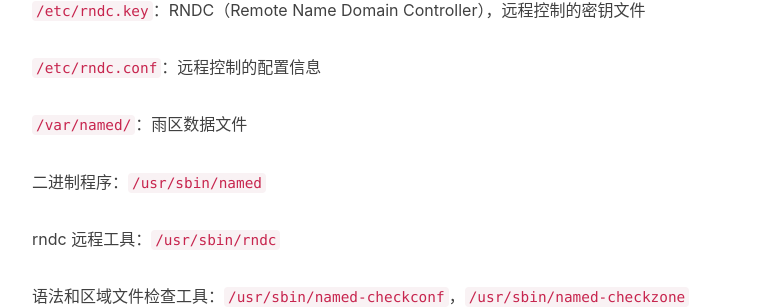
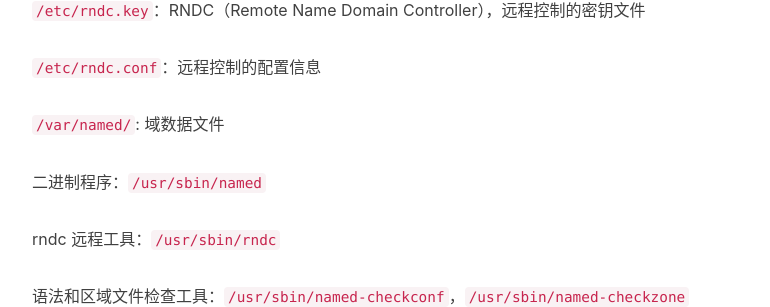
Before and after one commit to eatpotato/eatpotato.github.io, a Jekyll site: the page built from _posts/2015-04-26-dns-and-bind.md, in a window 1280 px wide and 900 px high, scrolled down 6238 px. Shown: the part 146-453 px from the top of the window, without its empty margins (233-1003 px from the left). Built offline with Jekyll 4.4.1, drawn with Linux system fonts in a browser that asks for light colours; nearby versions of some CDN libraries; comment, search, counter and statistics services are not loaded.

Commit message:
Trivial fix.

```diff
--- a/_posts/2015-04-26-dns-and-bind.md
+++ b/_posts/2015-04-26-dns-and-bind.md
@@ -56,7 +56,9 @@ DNS 数据库以层级的树状结构组织，最顶级的服务器被称为「
 
 
 ## DNS 客户端
+
 ### dig
+
 dig 是 Linux 下常用的 DNS 查询工具，在 CentOS 系统中，由 `bind-utils` 软件包提供，它的使用方法为：
 
 `dig -t RRT NAME [@NAME_SERVER]`
@@ -163,7 +165,7 @@ BIND 是由 Berkely 大学研发的一款开源 DNS 服务器程序，同时也
 
 `/etc/rndc.conf`：远程控制的配置信息
 
-`/var/named/`：雨区数据文件
+`/var/named/`: 域数据文件
 
 二进制程序：`/usr/sbin/named`
 
```
